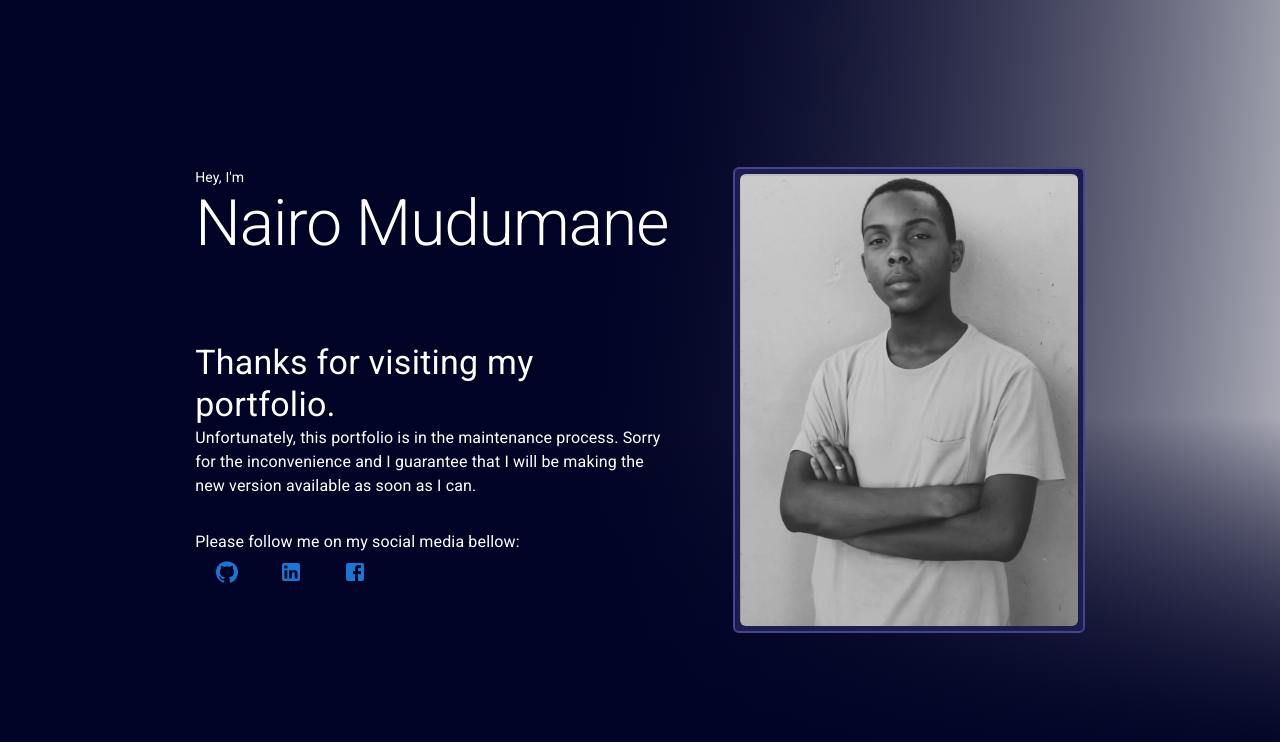
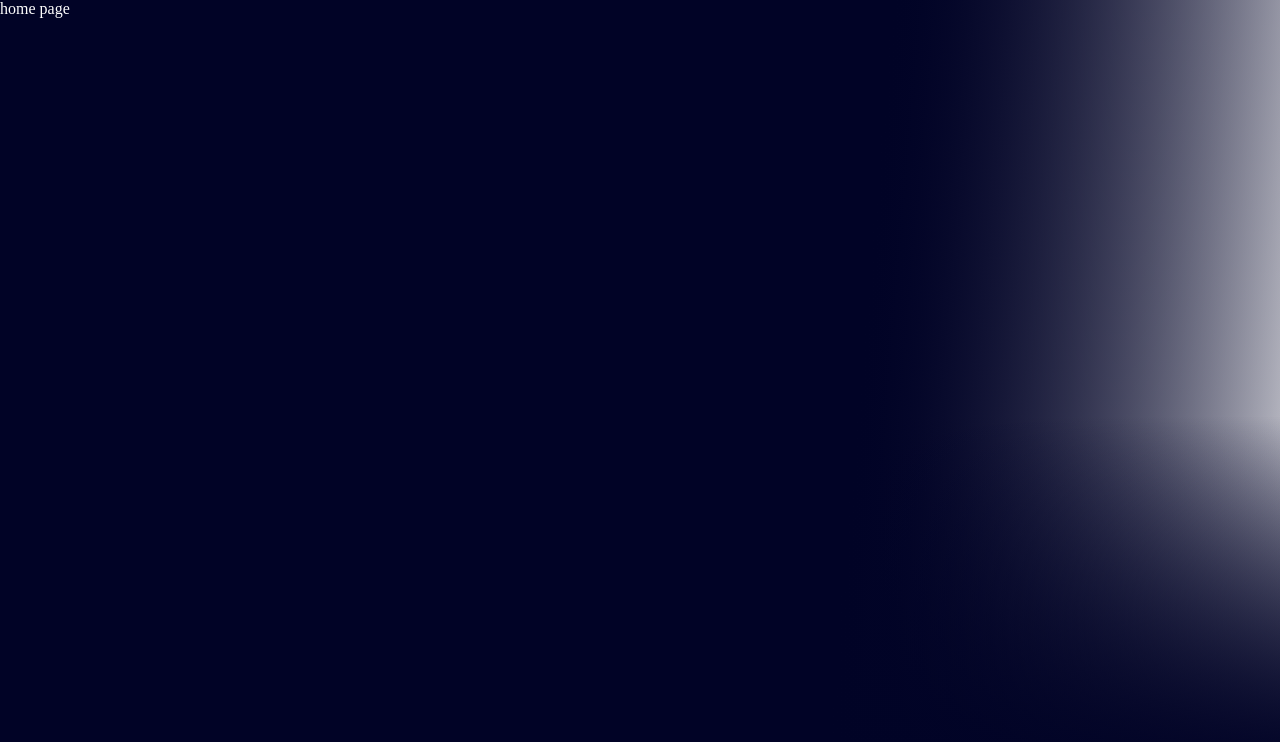
Before and after one commit to nairo-mudumane/react-portfolio-app, a React (Vite) app: page / in a window 1280 px wide. Shown: the top 742 px of the page. Built offline with nearby package versions, Linux system fonts and the light colour scheme.

Commit message:
updated home page

```diff
--- a/src/App.tsx
+++ b/src/App.tsx
@@ -1,15 +1,14 @@
 import React from "react";
 import { Route, Routes } from "react-router-dom";
 import { GlobalStyles } from "./global";
-import { UnderMaintence } from "./pages";
+import { Home } from "./pages";
 
 export const App = () => {
     return (
         <>
             <GlobalStyles />
             <Routes>
-                <Route path="/" element={<UnderMaintence />} />
-                <Route path="/*" element={<UnderMaintence />} />
+                <Route path="/" element={<Home />} />
             </Routes>
         </>
     );
--- a/src/global/GlobalStyles.ts
+++ b/src/global/GlobalStyles.ts
@@ -14,11 +14,10 @@ export const GlobalStyles = createGlobalStyle`
 html,
 body {
 	color: ${GlobalColors.white1};
-	/* background: ${GlobalColors.bgDark1}; */
-	background-color: transparent;
-    	background-image: linear-gradient(180deg, rgba(1, 3, 38, 0) 52%, #010326),
-        linear-gradient(95deg, #010326 43%, rgba(1, 3, 38, 0.15));
-	background-repeat: repeat-y;
+	background: linear-gradient(180deg, rgba(1, 3, 38, 0) 52%, #010326),
+        linear-gradient(95deg, #010326 66%, rgba(1, 3, 38, 0.10));
+	background-repeat: no-repeat;
+	min-height: 100vh;
 }
 
 img,
--- /dev/null
+++ b/src/pages/Home/index.tsx
@@ -0,0 +1,7 @@
+export default function Home() {
+    return (
+        <div>
+            <p>home page</p>
+        </div>
+    );
+}
--- a/src/pages/index.ts
+++ b/src/pages/index.ts
@@ -1 +1,2 @@
 export { default as UnderMaintence } from "./UnderMaintence";
+export { default as Home } from "./Home";
```
